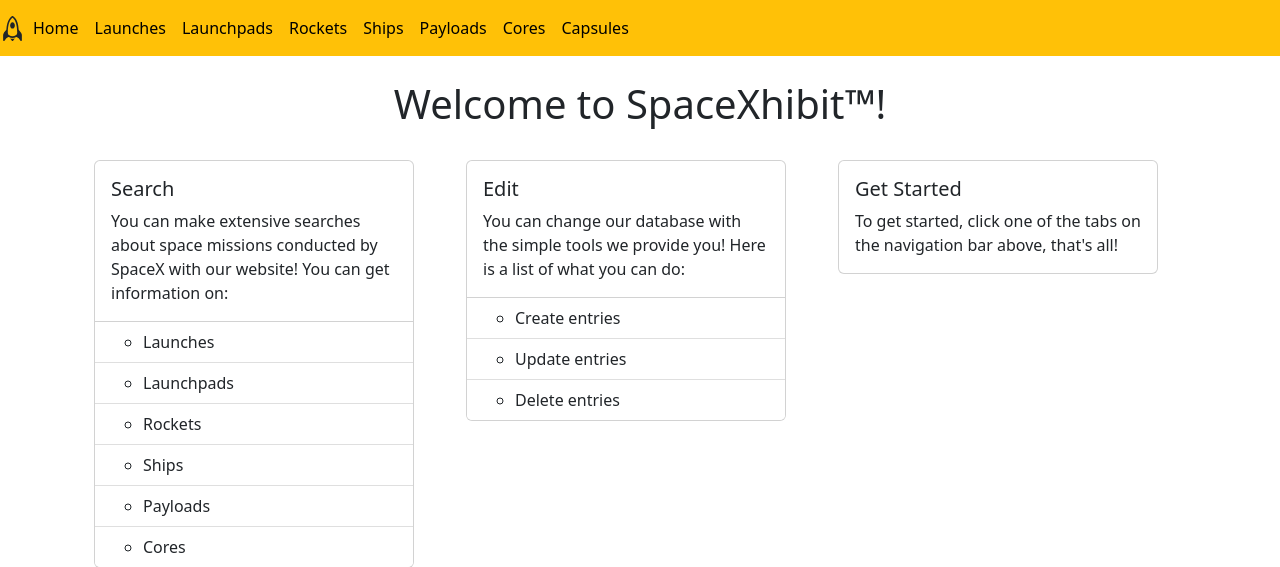
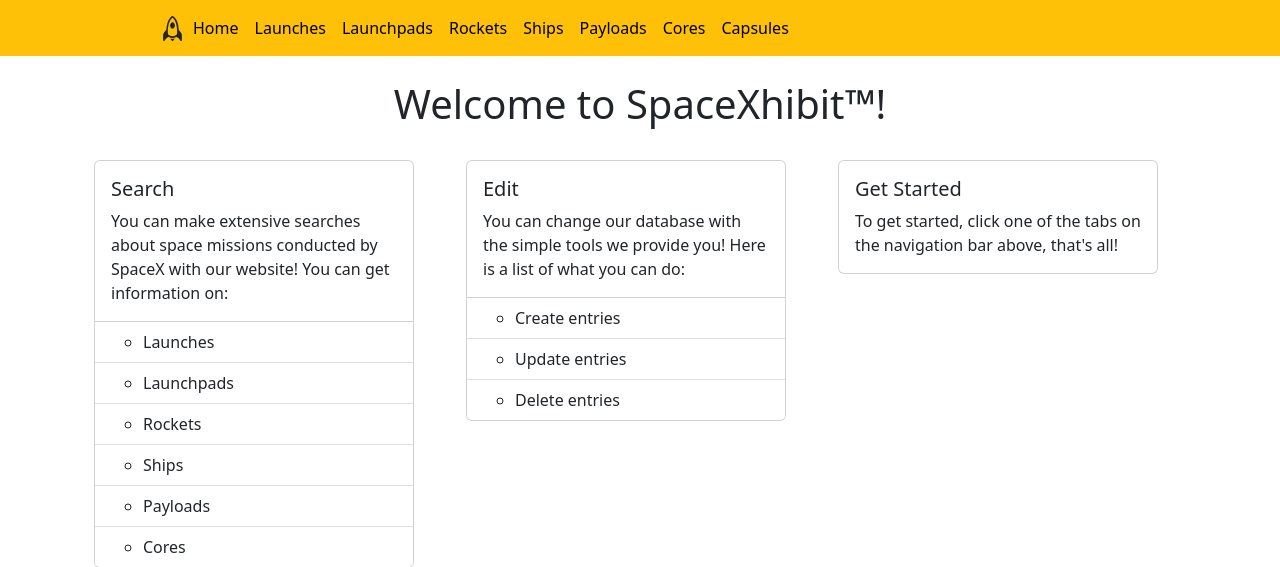
Before and after one commit to itudb2232/itudb2232, a Flask app: page /home in a window 1280 px wide. Shown: the top 567 px of the page. Run offline with Flask 2, Linux system fonts and the light colour scheme; some libraries are stand-ins or nearby versions.

Commit message:
Added padding to navbar

```diff
--- a/website/templates/base.html
+++ b/website/templates/base.html
@@ -28,7 +28,7 @@ use of JavaScript -->
     <title>{% block title %}Home{% endblock %}</title> <!-- This is the Jinja syntax -->
   </head>
   <body>
-    <nav class="navbar navbar-expand-lg navbar-light bg-warning">
+    <nav class="navbar navbar-expand-lg navbar-light bg-warning" style="padding-left: 10em">
       <button
         class="navbar-toggler"
         type="button"
```
